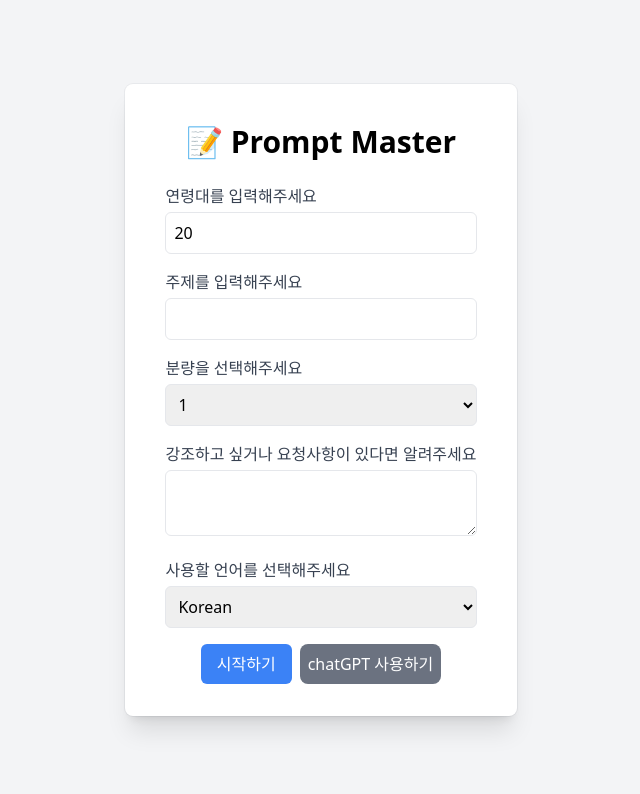
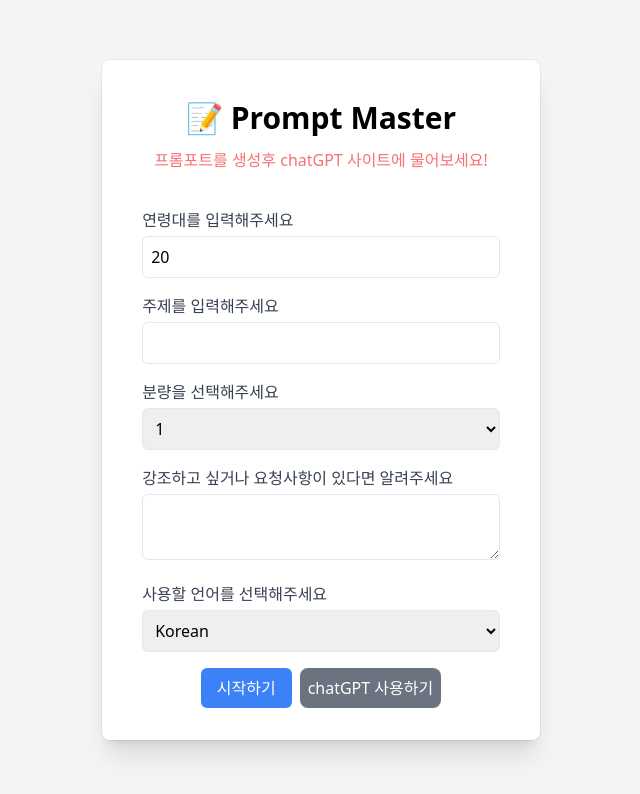
Before and after one commit to SeowooLee0/my-report-master, a Next.js app: page /createPrompt in a window 1280 px wide. Shown: the top 794 px of the page, without its empty margins (319-959 px from the left). Built offline with nearby package versions, Linux system fonts and the light colour scheme.

Commit message:
Add: createPrompt 안내 문자 추가

```diff
--- a/pages/createPrompt.tsx
+++ b/pages/createPrompt.tsx
@@ -31,6 +31,9 @@
             📝 Prompt Master
           </h1>
         </div>
+        <p className=" text-red-400 p-3">
+          프롬포트를 생성후 chatGPT 사이트에 물어보세요!
+        </p>
         <form className="mt-6" onSubmit={handleSubmit}>
           <div className="mb-4">
             <label className="block text-gray-700">연령대를 입력해주세요</label>
```
